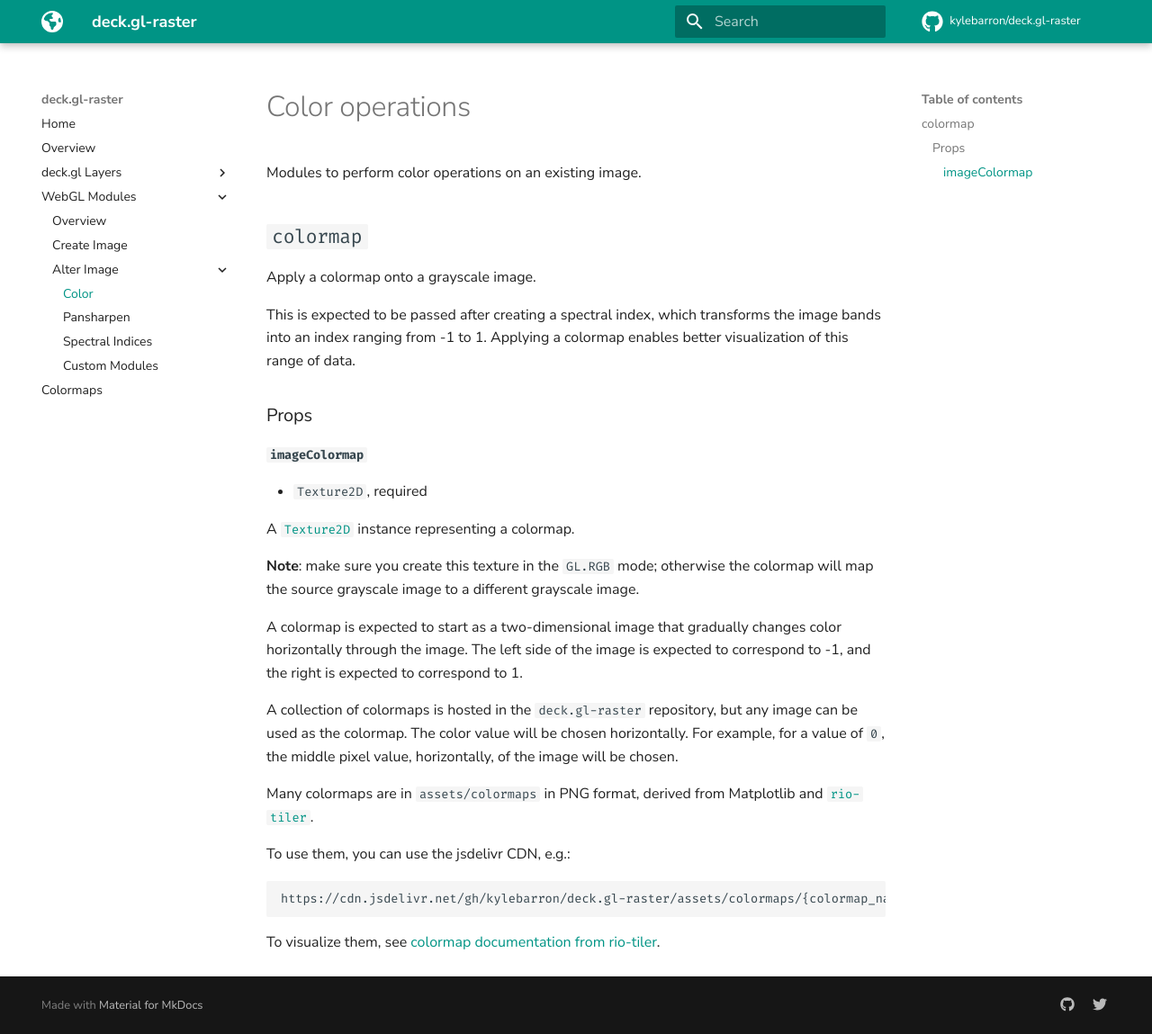
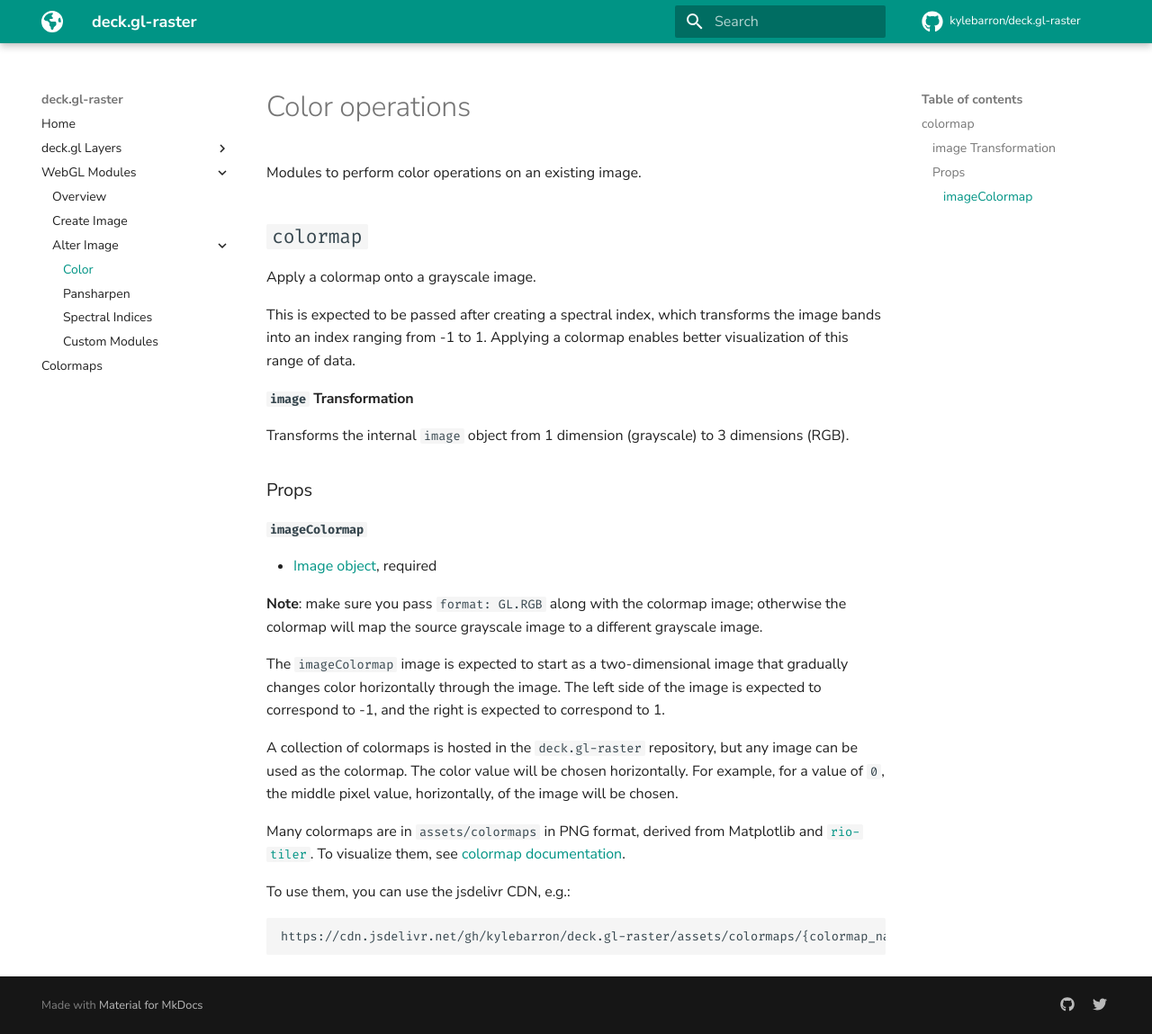
Before and after one commit to kylebarron/deck.gl-raster, an MkDocs documentation site: the page built from docs/webgl-modules/color.md, in a window 1280 px wide and 1149 px high. Shown: the whole window at 90% size. Built offline with MkDocs 1.6.1 and Material for MkDocs 9.7.7, drawn with Linux system fonts in a browser that asks for light colours; comment, search, counter and statistics services are not loaded.

Commit message:
Update docs

````diff
--- a/docs/webgl-modules/color.md
+++ b/docs/webgl-modules/color.md
@@ -10,27 +10,33 @@
 the image bands into an index ranging from -1 to 1. Applying a colormap enables
 better visualization of this range of data.
 
+#### `image` Transformation
+
+Transforms the internal `image` object from 1 dimension (grayscale) to 3 dimensions (RGB).
+
 ### Props
 
 #### `imageColormap`
 
-- `Texture2D`, required
+- [Image object][image_object], required
 
-A [`Texture2D`][texture2d] instance representing a colormap.
+**Note**: make sure you pass `format: GL.RGB` along with the colormap image;
+otherwise the colormap will map the source grayscale image to a different
+grayscale image.
 
-**Note**: make sure you create this texture in the `GL.RGB` mode; otherwise the
-colormap will map the source grayscale image to a different grayscale image.
-
-A colormap is expected to start as a two-dimensional image that gradually
-changes color horizontally through the image. The left side of the image is
-expected to correspond to -1, and the right is expected to correspond to 1.
+The `imageColormap` image is expected to start as a two-dimensional image that
+gradually changes color horizontally through the image. The left side of the
+image is expected to correspond to -1, and the right is expected to correspond
+to 1.
 
 A collection of colormaps is hosted in the `deck.gl-raster` repository, but any
 image can be used as the colormap. The color value will be chosen horizontally.
 For example, for a value of `0`, the middle pixel value, horizontally, of the
 image will be chosen.
 
-Many colormaps are in `assets/colormaps` in PNG format, derived from Matplotlib and [`rio-tiler`][rio-tiler].
+Many colormaps are in `assets/colormaps` in PNG format, derived from Matplotlib
+and [`rio-tiler`][rio-tiler]. To visualize them, see [colormap
+documentation][colormap_docs].
 
 To use them, you can use the jsdelivr CDN, e.g.:
 
@@ -38,8 +44,6 @@
 https://cdn.jsdelivr.net/gh/kylebarron/deck.gl-raster/assets/colormaps/{colormap_name}.png
 ```
 
-To visualize them, see [colormap documentation from rio-tiler][rio-tiler-colormap-docs].
-
 [rio-tiler]: https://github.com/cogeotiff/rio-tiler
-[rio-tiler-colormap-docs]: https://github.com/cogeotiff/rio-tiler/pull/176
-[texture2d]: https://luma.gl/docs/api-reference/webgl/texture-2d
+[colormap_docs]: ../../colormaps
+[image_object]: ../../layers/raster-layer#images
--- a/mkdocs.yml
+++ b/mkdocs.yml
@@ -23,7 +23,7 @@
 # Layout
 nav:
   - Home: 'index.md'
-  - Overview: 'overview.md'
+  # - Overview: 'overview.md'
   - deck.gl Layers:
     - RasterLayer: 'layers/raster-layer.md'
     - RasterMeshLayer: 'layers/raster-mesh-layer.md'
````
Also changed, not shown: docs/overview.md (+3 -1 lines), docs/webgl-modules/create-image.md (+28 -5 lines), docs/webgl-modules/custom-modules.md (+4 -0 lines).
